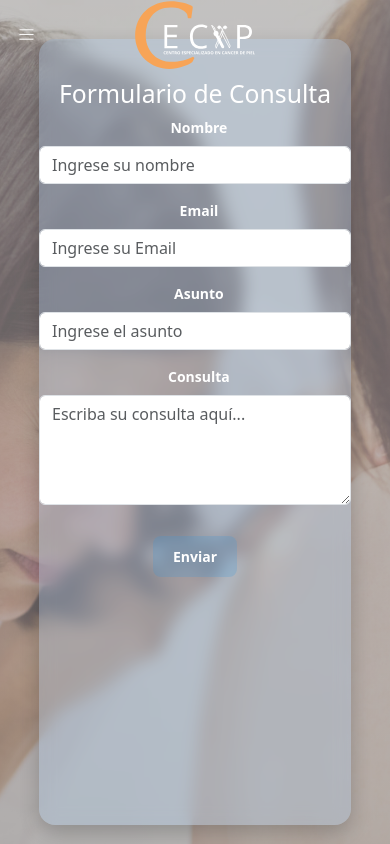
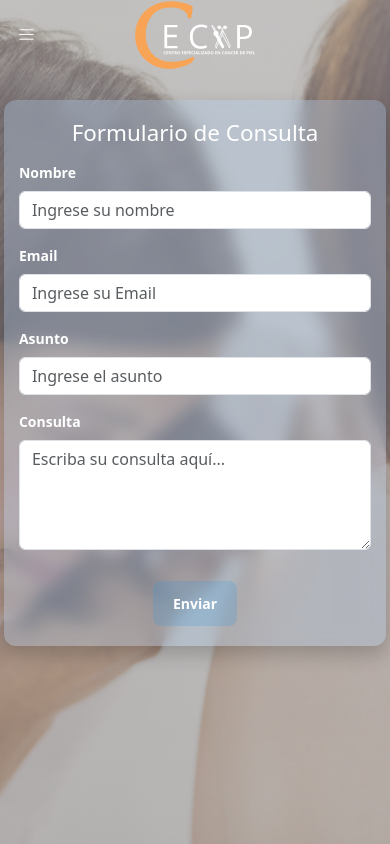
Before and after one commit to NCarrasco1/Cecap-Web, a plain HTML site: page pages/contact.html in a window 390 px wide. Drawn offline with nearby package versions, Linux system fonts and the light colour scheme.

Commit message:
media queries

```diff
--- a/css/contact.css
+++ b/css/contact.css
@@ -185,64 +185,151 @@ button[type="submit"]:hover {
     }
 }
 
-/* Responsive */
+/* ===== MEDIA QUERIES CORREGIDAS ===== */
+
+/* Tablet */
 @media (max-width: 768px) {
-    .navbar {
-        font-size: 20px;
+    .container {
+        flex: none !important; /* Quitar flex: 1 que causa el espacio extra */
+        margin: 120px auto 20px auto !important;
+        padding: 25px 15px;
+        width: 95% !important;
+        max-width: none !important;
+        min-height: auto !important; /* Sin altura mínima */
     }
 
-    .nav-link {
+    .container h2 {
+        font-size: 1.6rem;
+        margin-bottom: 20px;
+    }
+
+    .form-control {
+        width: 100% !important;
+        max-width: none !important;
+        margin: 8px 0 !important;
+        padding: 10px 12px;
         font-size: 14px;
     }
 
-    .logo {
-        max-width: 70px;
+    .form-label {
+        text-align: left !important;
+        margin-left: 0 !important;
+        font-size: 15px;
     }
 
-    .footer {
-        height: 50px;
-        font-size: 16px;
-    }
-
-    .container {
-        padding: 20px;
-        margin-top: 30%;
+    button[type="submit"] {
+        padding: 12px 25px;
+        font-size: 15px;
+        width: auto !important;
+        max-width: none !important;
+        margin-bottom: 0 !important; /* Sin margen inferior extra */
     }
 
     .whatsapp-button {
         width: 50px;
         height: 50px;
+        bottom: 25px;
+        right: 25px;
     }
 
     .whatsapp-button i {
         font-size: 24px;
     }
+}
+
+/* Móvil */
+@media (max-width: 480px) {
+    .container {
+        flex: none !important; /* Quitar flex: 1 que causa el espacio extra */
+        margin: 100px auto 20px auto !important;
+        padding: 20px 15px 20px 15px !important; /* Padding uniforme */
+        width: 98% !important;
+        border-radius: 12px;
+        max-width: none !important;
+        min-height: auto !important; /* Sin altura mínima */
+    }
+
+    .container h2 {
+        font-size: 1.4rem;
+        margin-bottom: 15px;
+    }
 
     .form-control {
-        width: 90%; /* Más ancho en tablets */
-        margin: 8px auto;
-        padding: 10px 12px;
+        width: 100% !important;
+        max-width: none !important;
+        margin: 8px 0 !important;
+        padding: 10px;
+        font-size: 14px;
     }
 
     .form-label {
-        margin-left: 5%; /* Ajustado para tablets */
-        font-size: 15px;
+        text-align: left !important;
+        margin-left: 0 !important;
+        font-size: 14px;
+        margin-bottom: 4px;
+    }
+
+    textarea.form-control {
+        min-height: 100px;
+    }
+
+    button[type="submit"] {
+        padding: 12px 20px;
+        font-size: 14px;
+        width: auto !important;
+        max-width: none !important;
+        margin-top: 15px !important;
+        margin-bottom: 0 !important; /* Sin margen inferior extra */
+    }
+
+    .whatsapp-button {
+        width: 45px;
+        height: 45px;
+        bottom: 20px;
+        right: 20px;
+    }
+
+    .whatsapp-button i {
+        font-size: 20px;
     }
 }
 
-@media (max-width: 480px) {
-    .navbar {
-        font-size: 16px;
+/* Móvil muy pequeño */
+@media (max-width: 320px) {
+    .container {
+        flex: none !important; /* Quitar flex: 1 que causa el espacio extra */
+        margin: 90px auto 15px auto !important;
+        padding: 15px 10px 15px 10px !important; /* Padding uniforme */
+        width: 99% !important;
+        max-width: none !important;
+        min-height: auto !important; /* Sin altura mínima */
     }
 
-    .footer {
-        height: 40px;
-        font-size: 14px;
+    .container h2 {
+        font-size: 1.2rem;
     }
 
-    .container {
-        padding: 15px;
-        margin-top: 30%;
+    .form-control {
+        width: 100% !important;
+        max-width: none !important;
+        margin: 8px 0 !important;
+        padding: 8px;
+        font-size: 13px;
+    }
+
+    .form-label {
+        text-align: left !important;
+        margin-left: 0 !important;
+        font-size: 13px;
+    }
+
+    button[type="submit"] {
+        padding: 10px 15px;
+        font-size: 13px;
+        width: auto !important;
+        max-width: none !important;
+        margin-top: 10px !important;
+        margin-bottom: 0 !important; /* Sin margen inferior extra */
     }
 
     .whatsapp-button {
@@ -251,23 +338,6 @@ button[type="submit"]:hover {
     }
 
     .whatsapp-button i {
-        font-size: 20px;
-    }
-
-    .form-control {
-        width: 95%; /* Casi todo el ancho en móviles */
-        margin: 8px auto;
-        padding: 10px;
-        font-size: 14px;
-    }
-
-    .form-label {
-        margin-left: 2.5%; /* Ajustado para móviles */
-        font-size: 14px;
-    }
-
-    button[type="submit"] {
-        padding: 10px 20px;
-        font-size: 14px;
+        font-size: 18px;
     }
 }
```
Also changed, not shown: index.html (+2 -2 lines).
